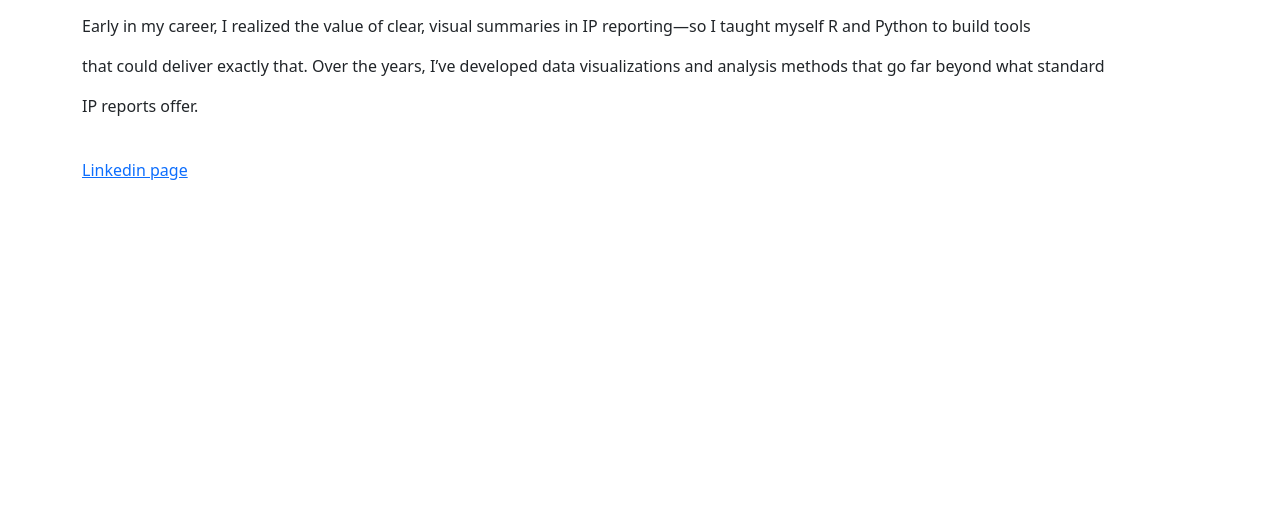
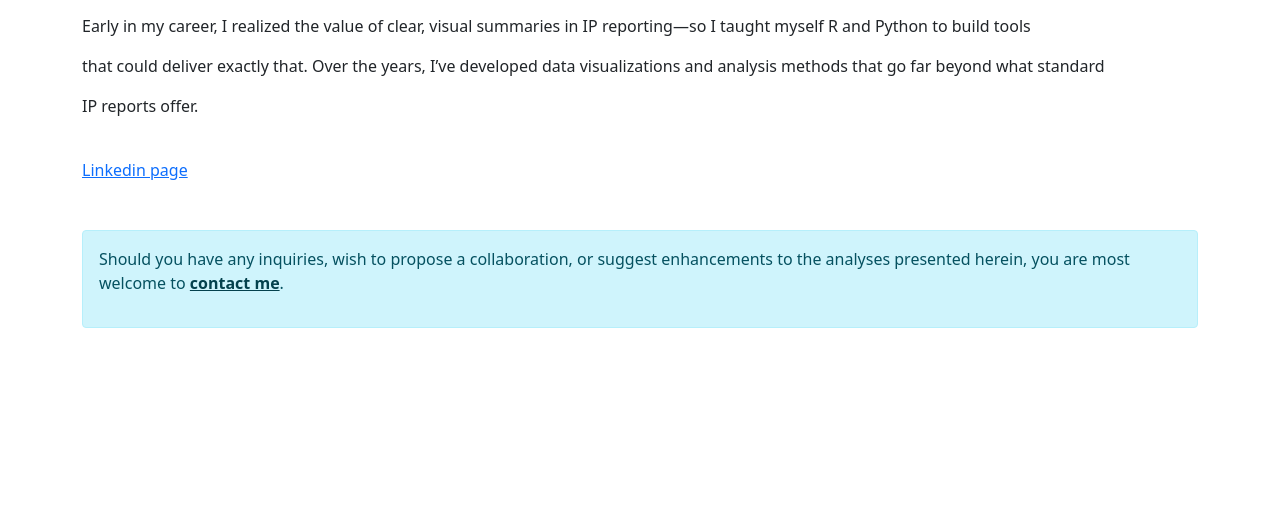
Before and after one commit to WernerDJ/Django_patent_analysis_tools, a Django app: page /about/ in a window 1280 px wide. Shown: the part 614-1141 px from the top of the page. Run offline with Django 5.2, Linux system fonts and the light colour scheme.

Commit message:
Added contact lint to About page

```diff
--- a/templates/about.html
+++ b/templates/about.html
@@ -14,12 +14,22 @@
 <p>  a developer of optic sensors, and a medical device company focused on cardiology. My work primarily involves patentability assessments,
 </p>
 <p>   prior art and state-of-the-art searches, as well as freedom-to-operate (FTO) analyses and patent landscaping.
-
+</p>
 <p> Early in my career, I realized the value of clear, visual summaries in IP reporting—so I taught myself R and Python to build tools
 </p>
 <p> that could deliver exactly that. Over the years, I’ve developed data visualizations and analysis methods that go far beyond what standard
 </p>
  <p> IP reports offer.</p>
 <br>
-<a href="https://www.linkedin.com/in/werner-deichmann-juan-52667433/"" target = "_blank"> Linkedin page </a>
+<a href="https://www.linkedin.com/in/werner-deichmann-juan-52667433/" target="_blank">Linkedin page</a>
+<br>
+<br>
+<div class="alert alert-info mt-4" role="alert">
+  <p class="mb-0">
+    Should you have any inquiries, wish to propose a collaboration, or suggest enhancements to the analyses presented herein,
+    you are most welcome to <a href="mailto:wernerdjuan@gmail.com" class="alert-link">contact me</a>.
+  </p>
+  </p>
+</div>
+
 {% endblock content %}
```
